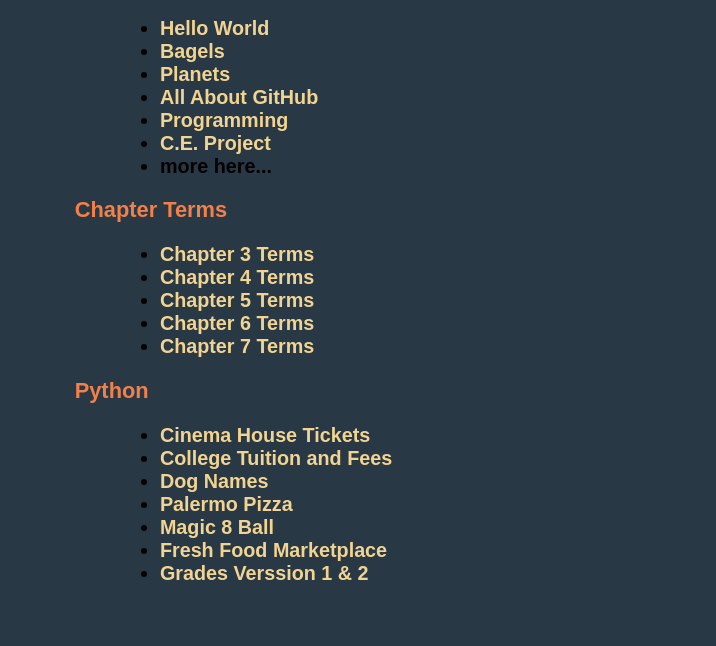
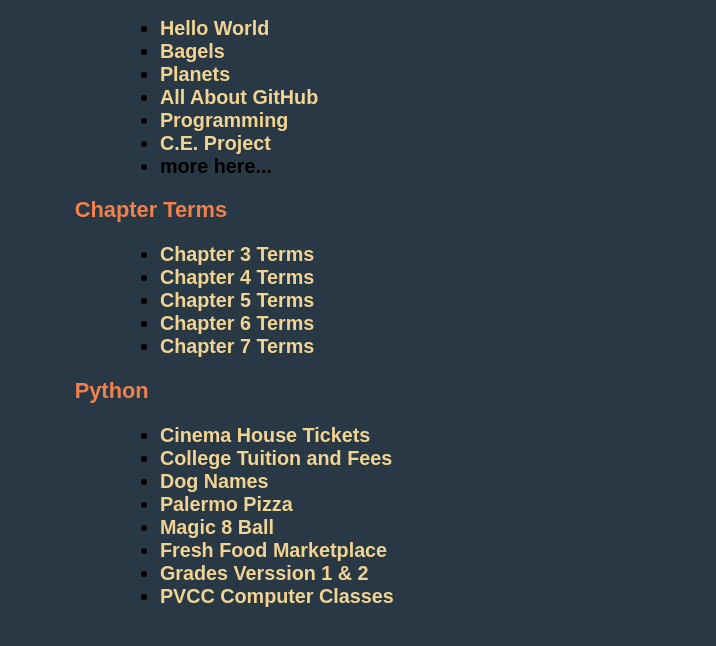
Before and after one commit to kjohnson-pvcc/kjohnson-pvcc.github.io, a plain HTML site: page index.html in a window 1280 px wide. Shown: the part 138-784 px from the top of the page, without its empty margins (212-928 px from the left). Drawn offline with Linux system fonts and the light colour scheme.

Commit message:
Update index.html

```diff
--- a/index.html
+++ b/index.html
@@ -71,6 +71,7 @@
                     <li><a href="magic8.py"> Magic 8 Ball </a></li>
                     <li><a href="pay.py"> Fresh Food Marketplace </a></li>
                     <li><a href="grades.py"> Grades Verssion 1 & 2 </a></li>
+                    <li><a href="courses.py"> PVCC Computer Classes</a></li>
                 </ul>
             </h3>
         </td></tr>
```
